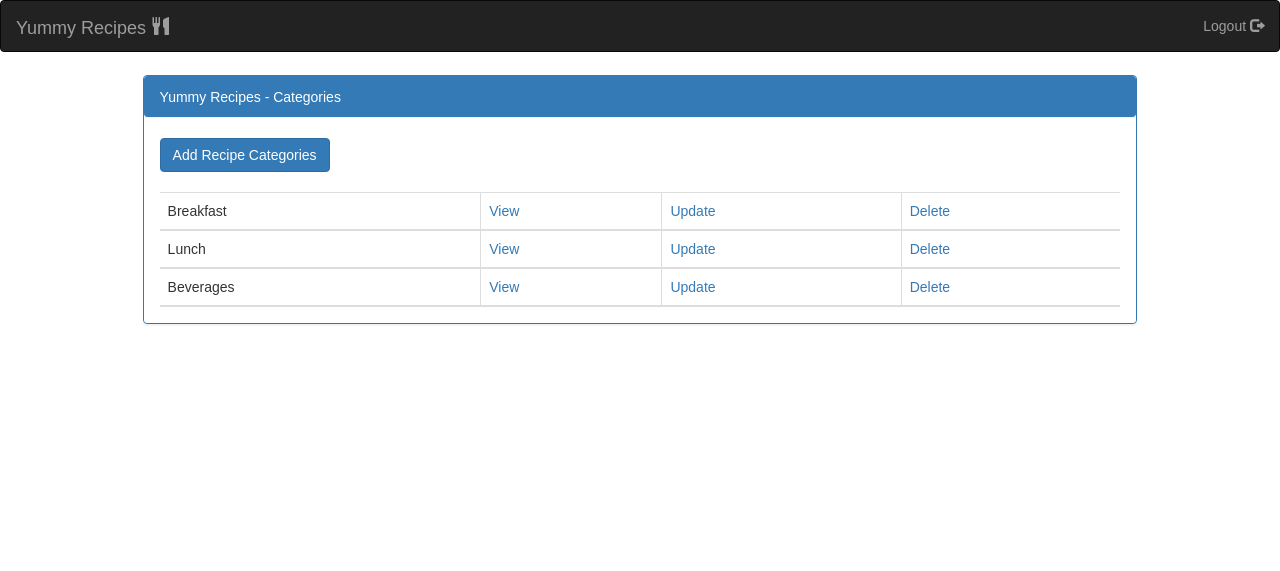
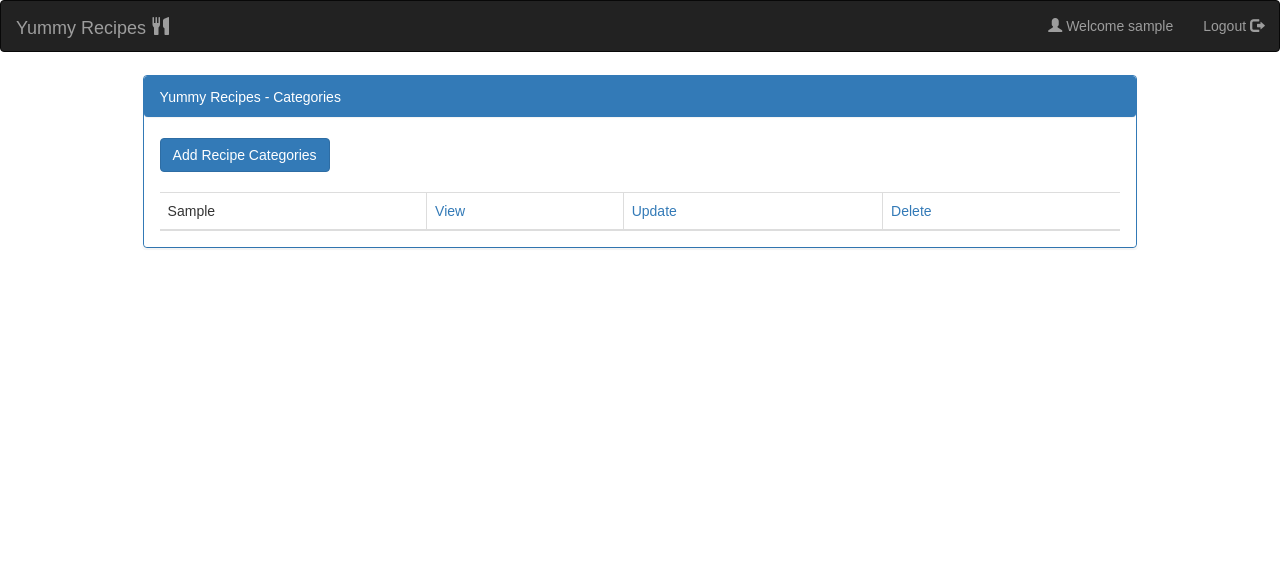
Before and after one commit to mwaz/yummy-recipies, a Flask app: template app/templates/recipe-categories.html in a window 1280 px wide. Shown: the top 571 px of the page. Run offline with Flask 2, Linux system fonts and the light colour scheme; the visitor is signed in with stand-in values (Sample User, id 1); the template is opened without the code that fills it: most values are stand-ins (such as "Sample title", 1, 10 or a date in 2020); some libraries are stand-ins or nearby versions.

Commit message:
[FEATURE] add capabilities of displaying data from recipe_categories dictionary

```diff
--- a/app/templates/recipe-categories.html
+++ b/app/templates/recipe-categories.html
@@ -4,7 +4,15 @@
     <meta charset="UTF-8">
     <title>Recipe Categories </title>
    <link rel="stylesheet" href="{{ url_for('static', filename='css/bootstrap/css/bootstrap.css') }}">
+    <link rel="stylesheet" href="{{ url_for('static', filename='css/bootstrap/css/bootstrap.min.css') }}">
     <link rel="stylesheet" href="{{ url_for('static', filename='css/styles.css') }}">
+
+    <script src="{{ url_for('static', filename='js/jquery.min.js') }}"></script>
+     <script src="{{ url_for('static', filename='js/jquery.js') }}"></script>
+     <script src="{{ url_for('static', filename='js/bootstrap.js') }}"></script>
+
+      </head>
+
     <style>
         .dashboard .container  .panel-group
         {
@@ -19,9 +27,10 @@
 <nav class="navbar navbar-inverse">
     <div class="container-fluid">
         <div class="navbar-header">
-            <a class="navbar-brand" href="#">Yummy Recipes <span class="glyphicon glyphicon-cutlery"</a>
+            <a class="navbar-brand" href="#">Yummy Recipes <span class="glyphicon glyphicon-cutlery"></span></a>
         </div>
         <ul class="nav navbar-nav navbar-right">
+               <li><a href="/logout"> <span class="glyphicon glyphicon-user"></span> Welcome {{ session['user'] }}  </a></li>
             <li><a href="/logout"> Logout <span class="glyphicon glyphicon-log-out"></span> </a></li>
         </ul>
     </div>
@@ -33,30 +42,87 @@
         <div class="panel panel-group">
             <div class="panel panel-primary">
                 <div class="panel panel-heading">Yummy Recipes - Categories </div>
+                {% if msg %}
+                <center> <div class="alert alert-danger">  {{ msg }}</div></center>
+                {% endif %}
+
+                {% if success %}
+                <center> <div class="alert alert-success">  {{ success }}</div></center>
+                {% endif %}
                 <div class="panel panel-body">
                 <!-- Beginning of Table -->
-                    <button type="button" class="btn btn-primary ">Add Recipe Categories </button> <br>
+
+                   <!-- Modal -->
+                    <a href="#modalForm" role="button" data-toggle="modal" class="btn btn-primary data">  Add Recipe Categories </a>
+
+                    <div class="modal fade" id="modalForm" tabindex="-1" role="dialog" aria-labelledby="modal_label" aria-hidden="true">
+                    <div class="modal-dialog">
+                      <!-- Content of modal-->
+                        <div class="modal-content">
+                            <!-- Modal Header -->
+                            <div class="modal-header">
+                                <button type="button" class="close"
+                                   data-dismiss="modal">
+                                       <span aria-hidden="true">&times;</span>
+                                       <span class="sr-only">Close</span>
+                                </button>
+                                <h4 class="modal-title" id="modal_label">
+                                    Create Recipe Category
+                                </h4>
+                            </div>
+
+                            <!-- Modal Body -->
+                            <div class="modal-body">
+
+                                <form role="form" action="/cat_register" method="POST">
+
+                                  <div class="form-group">
+                                    <center><label for="category_name">Category Name </label></center>
+                                      <input type="hidden" class="form-control"
+                                          id="cait_owner" name="category_owner" value="{{ session['user']}}"/>
+
+                                      <input type="text" class="form-control"
+                                          id="category_name" placeholder="category name" name="category_name"/>
+                                  </div>
+
+
+
+
+
+                            <!-- Modal Footer -->
+                            <div class="modal-footer">
+                                <button type="button" class="btn btn-default"
+                                        data-dismiss="modal">
+                                            Close
+                                </button>
+                               <button type="submit" class="btn btn-default">Create Category
+                               </button>
+                            </div>
+                              </form>
+                                    </div>
+                        </div>
+                    </div>
+                </div>
+
+
                     <table class="table table-bordered">
                         <thead>
                         <tr> <br> </tr>
-                        <tr>
-                            <td>Breakfast</td>
+                        <tr> <br> </tr>
+
+                            {% for recipe_categories in data %}
+
+                         <tr>
+                            <td> {{ recipe_categories }}  </td>
                             <td> <a href="#"> View </a> </td>
                             <td> <a href="#"> Update </a> </td>
                             <td><a href="#"> Delete </a> </td>
                         </tr>
-                        <tr>
-                            <td> Lunch</td>
-                            <td> <a href="#"> View </a> </td>
-                            <td><a href="#"> Update</a> </td>
-                            <td> <a href="#"> Delete </a> </td>
-                        </tr>
-                         <tr>
-                            <td> Beverages</td>
-                            <td> <a href="#"> View </a> </td>
-                            <td><a href="#"> Update</a> </td>
-                            <td> <a href="#"> Delete </a> </td>
-                        </tr>
+                        {% endfor %}
+
+
+
+
                         </thead>
                     </table>
                 </div>
```
